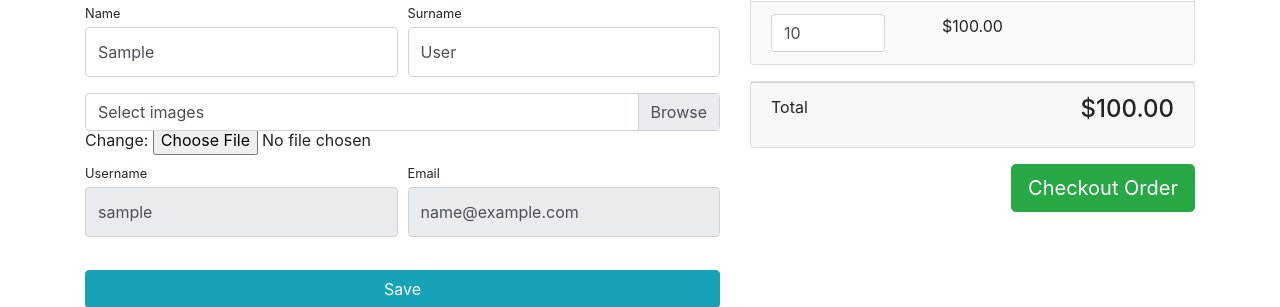
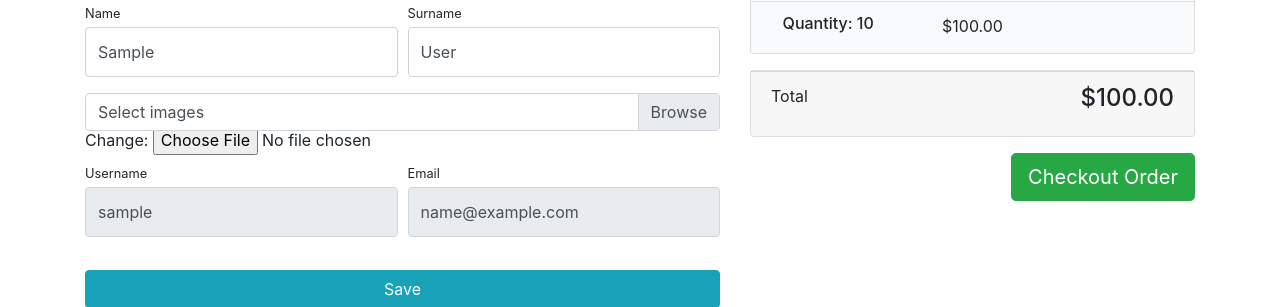
Before and after one commit to aarrtemm/mystore, a Django app: page /user/profile/ in a window 1280 px wide. Shown: the part 217-524 px from the top of the page. Run offline with Django 4.2, Linux system fonts and the light colour scheme; a user stored in the database is signed in; tables that the repository leaves empty hold one stand-in row (values such as "Sample post"); some libraries are stand-ins or nearby versions.

Commit message:
Rewrite code

```diff
--- a/templates/includes/basket.html
+++ b/templates/includes/basket.html
@@ -12,8 +12,7 @@
                 <li class="list-group-item bg-light">
                     <div class="row text-center">
                         <div class="col-lg-4">
-                            <input name="basketID" type="number" class="form-control"
-                                   value="{{ basket.quantity }}" min="0">
+                            <h6>Quantity: {{ basket.quantity }}</h6>
                         </div>
                         <div class="col-lg-4">${{ basket.sum }}</div>
                         <div class="col-lg-4">
```
